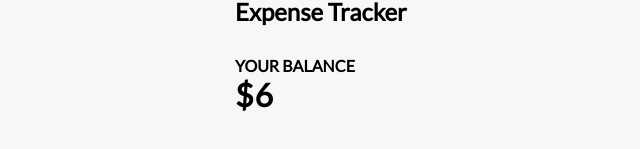
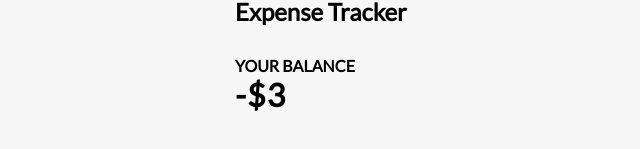
Before and after one commit to ccastillo32/expense-tracker-react, a React (Create React App) app: page / in a window 1280 px wide. Shown: the part 339-488 px from the top of the page, without its empty margins (230-870 px from the left). Built offline with nearby package versions, Linux system fonts and the light colour scheme.

Commit message:
Display negative amounts

```diff
--- a/src/components/Balance.js
+++ b/src/components/Balance.js
@@ -9,18 +9,22 @@ const Balance = () => {
     const [ balance, setBalance ] = useState(0);
 
     useEffect(() => {
-        setBalance( getBalance(transactions) );
+        setBalance( calculateBalance(transactions) );
     }, [transactions]);
 
-    const getBalance = (allTransactions) => {
+    const calculateBalance = (allTransactions) => {
         return allTransactions.map( tx => tx.type === 'expense' ? (tx.amount * -1) : tx.amount)
                               .reduce((a,b) => a + b, 0);
+    }
+
+    const displayNumber = (value) => {
+        return value >= 0 ? `$${value}` : `-$${ Math.abs(value) }`
     }
 
     return (
         <div>
             <h4>YOUR BALANCE</h4>
-            <h1>${ balance }</h1>
+            <h1>{ displayNumber(balance) }</h1>
         </div>
     );
 
--- a/src/context/GlobalContext.js
+++ b/src/context/GlobalContext.js
@@ -5,8 +5,8 @@ const GlobalContext = createContext();
 
 const initialState = {
     transactions: [
-        { id: 1, text: 'Salary', type: 'income', amount: 10},
-        { id: 2, text: 'Camera', type: 'expense', amount: 4},
+        { id: 1, text: 'Salary', type: 'income', amount: 5},
+        { id: 2, text: 'Camera', type: 'expense', amount: 8},
     ]
 };
 
```
